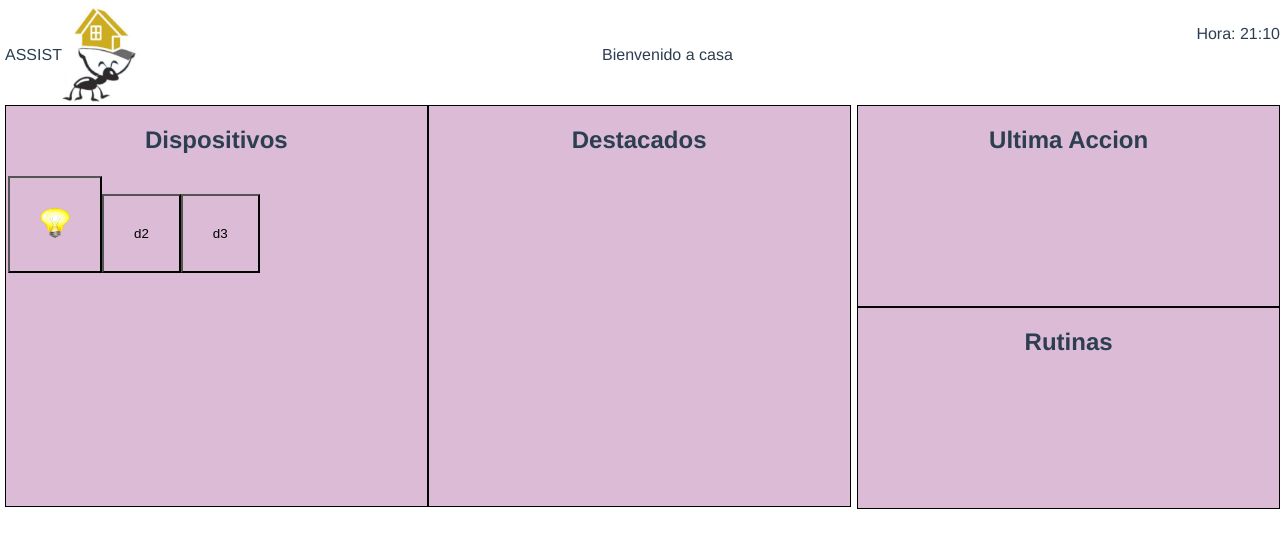
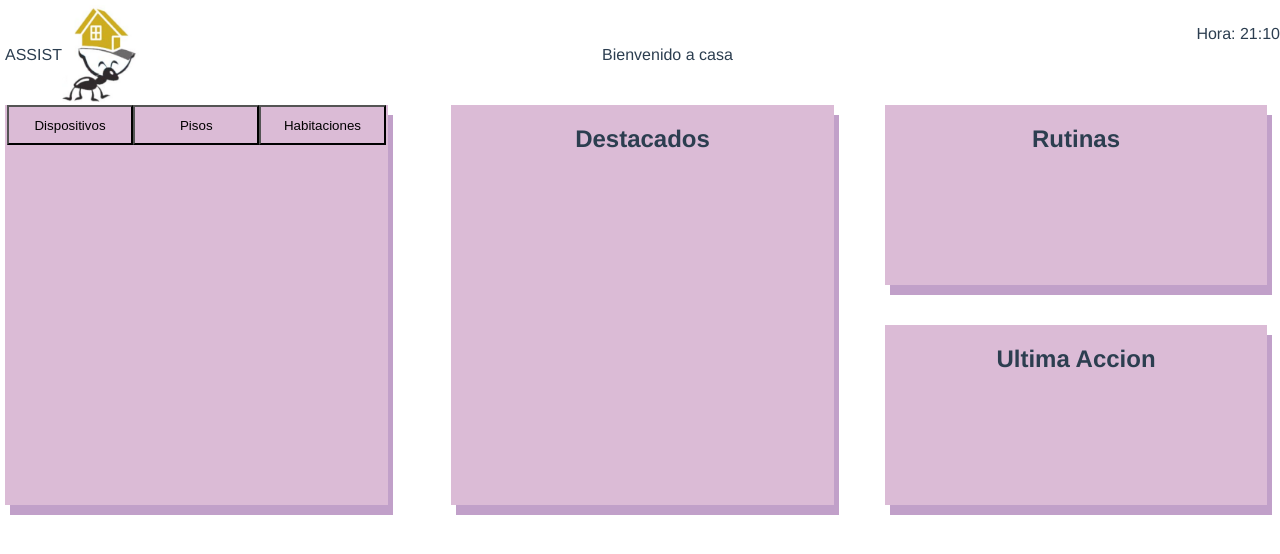
Before and after one commit to prausela/assist-ant, a Vue app: page / in a window 1280 px wide. Shown: the top 554 px of the page. Built offline with nearby package versions, Linux system fonts and the light colour scheme; some icons are missing.

Commit message:
Main mas lindo

```diff
--- a/src/components/Header.vue
+++ b/src/components/Header.vue
@@ -7,6 +7,7 @@
 		<div class="title">Bienvenido a casa</div>
 		<div class="info">
 			<Time/>
+
 		</div>
 	</div>
 </template>
--- a/src/components/body/Body.vue
+++ b/src/components/body/Body.vue
@@ -1,14 +1,19 @@
 <template>
 	<div class="Columns">
   		<div class="Tabs">
-  			<h2>Dispositivos</h2>
-  			<table class="Devices">
+  			<button class="tab" @click="pressedButton">Dispositivos</button>
+  				<!-- <div id='dev' class="tabcontent">
+  					<p>Listarlos.</p>
+				</div> -->
+				<table v-if="verBotones" class="Devices">
   					<button class="button">
   						<img class="card-icon" src="@/assets/lb-on.png">
   					</button>
   					<button>d2</button>
   					<button>d3</button>
 				</table>
+  			<button class="tab" onclick="openDev(event,'dev')">Pisos</button>
+  			<button class="tab" onclick="openDev(event,'dev')">Habitaciones</button>
   		</div>
   		<div class="Favourite">
   			<h2>Destacados</h2>
@@ -22,18 +27,53 @@
 	</div>
 </template>
 
+ <script>
+ export default {
+
+  name: 'Body',
+  components: {
+
+  },
+  data () {
+    return {
+    	test:"hola",
+    	verBotones: false
+    }
+  },
+  methods:{
+  	pressedButton(){
+  		this.verBotones = !this.verBotones
+  	}
+  }
+}
+// function openDev(evt, dev) {
+//     var i, tabcontent, tablinks;
+//     tabcontent = document.getElementsByClassName("tabcontent");
+//     for (i = 0; i < tabcontent.length; i++) {
+//         tabcontent[i].style.display = "none";
+//     }
+//     tablinks = document.getElementsByClassName("tab");
+//     for (i = 0; i < tablinks.length; i++) {
+//         tablinks[i].className = tablinks[i].className.replace(" active", "");
+//     }
+//     document.getElementById(cityName).style.display = "block";
+//     evt.currentTarget.className += " active";
+// }
+</script>
+
 
 <style lang="css" scoped>
-
+.tab{
+		background-color: rgb(219, 187, 214);
+		color:black;
+		width: 33%;
+		height:40px;
+}
 .card-icon{
 	width: 30px;
 	height: 30px;
 }
-.Devices button{
-	background-color: rgb(219, 187, 214);
-	padding:30px 30px;
 
-}
 
 .Columns{
     content: "";
@@ -42,40 +82,58 @@
     border-width: 3px;
     border-color: black;
     height: 400px;
+    position: relative;
+
+}
+.Tabs button:hover{
+	    background-color: rgb(193, 160, 201);
+}
+
+.Tabs button:Accion{
+
+    background-color: rgb(193, 160, 201);
 }
 
 .Tabs{
-	width: 33%;
+
+	width: 30%;
 	height:400px;
 	background-color:  rgb(219, 187, 214);
-	float: left;
-  	border: 1px solid black;
+	position: absolute;
+  	box-shadow: 5px 10px rgb(193, 160, 201);
+
 }
 
 .Favourite{
-	width: 33%;
+	width: 30%;
 	height:400px;
+	float: center;
 	background-color:  rgb(219, 187, 214);
-	float: left;
-	border: 1px solid black;
+	position: absolute;
+	left:35%;
+	box-shadow: 5px 10px rgb(193, 160, 201);
+}
+
+.Routines{
+	width: 30%;
+	height: 180px;
+	left:69%;
+
+	box-shadow: 5px 10px rgb(193, 160, 201);
+	background-color:  rgb(219, 187, 214);
+		position: absolute;
 
 
 }
+.History{
+	width: 30%;
+	height:180px;
+	background-color:  rgb(219, 187, 214);
+	position: absolute;
+	left:69%;
+	bottom: 0px;
+	box-shadow: 5px 10px rgb(193, 160, 201);
 
-.History{
-	width: 33%;
-	height:200px;
-	background-color:  rgb(219, 187, 214);
-	float: right;
-	border: 1px solid black;
-}
-
-.Routines{
-	width: 33%;
-	height: 200px;
-	float: right;
-	border: 1px solid black;
-	background-color:  rgb(219, 187, 214);
 
 }
 
```
Also changed, not shown: .eslintrc.js, src/components/body/prueba.vue (added). Lines whose indentation alone changed are shown as unchanged.
